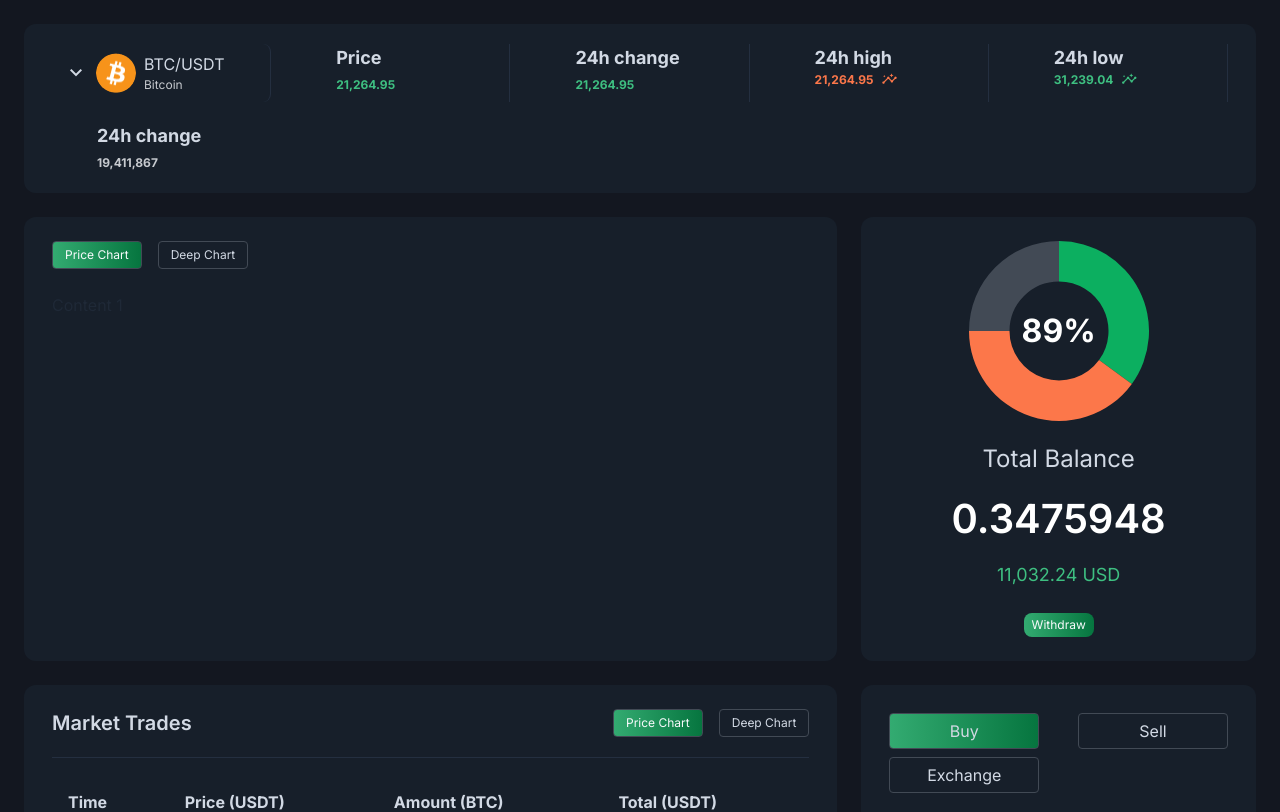
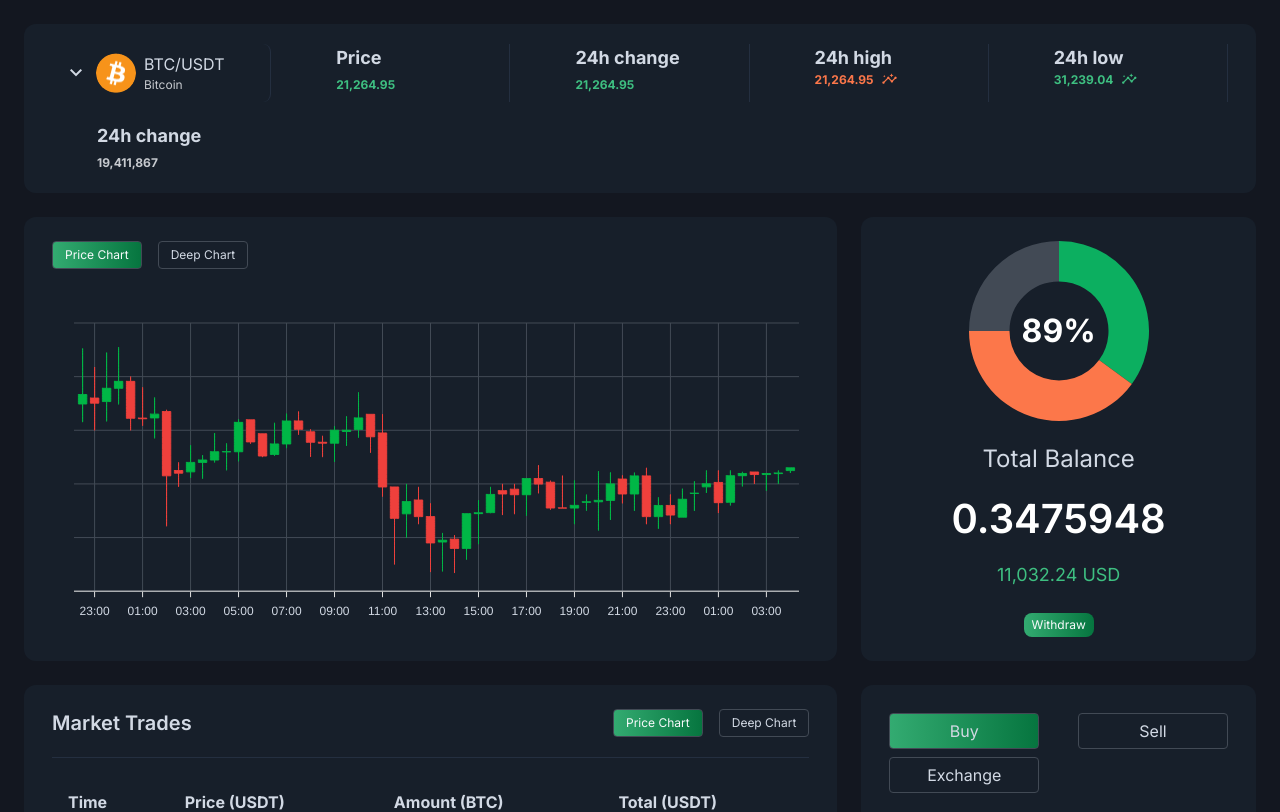
Before and after one commit to RobinHossain5261/crypt-dash, a Next.js app: page /exchange in a window 1280 px wide. Shown: the top 812 px of the page. Built offline with nearby package versions, Linux system fonts and the light colour scheme.

Commit message:
candleStick chart done

```diff
--- a/package.json
+++ b/package.json
@@ -18,10 +18,12 @@
     "autoprefixer": "10.4.14",
     "axios": "^1.5.0",
     "chart.js": "^4.3.3",
+    "highcharts": "^11.1.0",
     "material-symbols": "^0.11.0",
     "next": "13.4.13",
     "postcss": "8.4.27",
     "react": "18.2.0",
+    "react-apexcharts": "^1.4.1",
     "react-chartjs-2": "^5.2.0",
     "react-dom": "18.2.0",
     "tailwindcss": "3.3.3",
--- a/src/app/(withlayout)/exchange/page.tsx
+++ b/src/app/(withlayout)/exchange/page.tsx
@@ -14,6 +14,7 @@
 } from "../../../../public/data/exchangeData";
 import DoughnutChart from "@/components/chart/DoughnutChart";
 import CandleStickLineChart from "@/components/chart/CandleStickLineChart";
+import CandlestickChart from "@/components/chart/CandleStickChart";
 
 const Exchange = () => {
   const [selectedCurencys, setSelectedCurencys] = useState(curencys[0]);
@@ -153,8 +154,10 @@
               </Tab>
             </Tab.List>
             <Tab.Panels className="mt-6">
-              <Tab.Panel>Content 1</Tab.Panel>
-              <Tab.Panel className="h-[200px] lg:h-[330px] w-full">
+              <Tab.Panel className="h-[200px] lg:h-[330px]">
+                <CandlestickChart />
+              </Tab.Panel>
+              <Tab.Panel className="h-[200px] lg:h-[330px]">
                 <CandleStickLineChart />
               </Tab.Panel>
             </Tab.Panels>
--- /dev/null
+++ b/src/components/chart/CandleStickChart.tsx
@@ -0,0 +1,306 @@
+import React from "react";
+import dynamic from "next/dynamic";
+
+// Import ApexCharts dynamically to prevent server-side rendering issues
+const ReactApexChart = dynamic(() => import("react-apexcharts"), {
+  ssr: false,
+});
+
+const CandlestickChart = () => {
+  const series = [
+    {
+      data: [
+        {
+          x: new Date(1538778600000),
+          y: [6629.81, 6650.5, 6623.04, 6633.33],
+        },
+        {
+          x: new Date(1538780400000),
+          y: [6632.01, 6643.59, 6620, 6630.11],
+        },
+        {
+          x: new Date(1538782200000),
+          y: [6630.71, 6648.95, 6623.34, 6635.65],
+        },
+        {
+          x: new Date(1538784000000),
+          y: [6635.65, 6651, 6629.67, 6638.24],
+        },
+        {
+          x: new Date(1538785800000),
+          y: [6638.24, 6640, 6620, 6624.47],
+        },
+        {
+          x: new Date(1538787600000),
+          y: [6624.53, 6636.03, 6621.68, 6624.31],
+        },
+        {
+          x: new Date(1538789400000),
+          y: [6624.61, 6632.2, 6617, 6626.02],
+        },
+        {
+          x: new Date(1538791200000),
+          y: [6627, 6627.62, 6584.22, 6603.02],
+        },
+        {
+          x: new Date(1538793000000),
+          y: [6605, 6608.03, 6598.95, 6604.01],
+        },
+        {
+          x: new Date(1538794800000),
+          y: [6604.5, 6614.4, 6602.26, 6608.02],
+        },
+        {
+          x: new Date(1538796600000),
+          y: [6608.02, 6610.68, 6601.99, 6608.91],
+        },
+        {
+          x: new Date(1538798400000),
+          y: [6608.91, 6618.99, 6608.01, 6612],
+        },
+        {
+          x: new Date(1538800200000),
+          y: [6612, 6615.13, 6605.09, 6612],
+        },
+        {
+          x: new Date(1538802000000),
+          y: [6612, 6624.12, 6608.43, 6622.95],
+        },
+        {
+          x: new Date(1538803800000),
+          y: [6623.91, 6623.91, 6615, 6615.67],
+        },
+        {
+          x: new Date(1538805600000),
+          y: [6618.69, 6618.74, 6610, 6610.4],
+        },
+        {
+          x: new Date(1538807400000),
+          y: [6611, 6622.78, 6610.4, 6614.9],
+        },
+        {
+          x: new Date(1538809200000),
+          y: [6614.9, 6626.2, 6613.33, 6623.45],
+        },
+        {
+          x: new Date(1538811000000),
+          y: [6623.48, 6627, 6618.38, 6620.35],
+        },
+        {
+          x: new Date(1538812800000),
+          y: [6619.43, 6620.35, 6610.05, 6615.53],
+        },
+        {
+          x: new Date(1538814600000),
+          y: [6615.53, 6617.93, 6610, 6615.19],
+        },
+        {
+          x: new Date(1538816400000),
+          y: [6615.19, 6621.6, 6608.2, 6620],
+        },
+        {
+          x: new Date(1538818200000),
+          y: [6619.54, 6625.17, 6614.15, 6620],
+        },
+        {
+          x: new Date(1538820000000),
+          y: [6620.33, 6634.15, 6617.24, 6624.61],
+        },
+        {
+          x: new Date(1538821800000),
+          y: [6625.95, 6626, 6611.66, 6617.58],
+        },
+        {
+          x: new Date(1538823600000),
+          y: [6619, 6625.97, 6595.27, 6598.86],
+        },
+        {
+          x: new Date(1538825400000),
+          y: [6598.86, 6598.88, 6570, 6587.16],
+        },
+        {
+          x: new Date(1538827200000),
+          y: [6588.86, 6600, 6580, 6593.4],
+        },
+        {
+          x: new Date(1538829000000),
+          y: [6593.99, 6598.89, 6585, 6587.81],
+        },
+        {
+          x: new Date(1538830800000),
+          y: [6587.81, 6592.73, 6567.14, 6578],
+        },
+        {
+          x: new Date(1538832600000),
+          y: [6578.35, 6581.72, 6567.39, 6579],
+        },
+        {
+          x: new Date(1538834400000),
+          y: [6579.38, 6580.92, 6566.77, 6575.96],
+        },
+        {
+          x: new Date(1538836200000),
+          y: [6575.96, 6589, 6571.77, 6588.92],
+        },
+        {
+          x: new Date(1538838000000),
+          y: [6588.92, 6594, 6577.55, 6589.22],
+        },
+        {
+          x: new Date(1538839800000),
+          y: [6589.3, 6598.89, 6589.1, 6596.08],
+        },
+        {
+          x: new Date(1538841600000),
+          y: [6597.5, 6600, 6588.39, 6596.25],
+        },
+        {
+          x: new Date(1538843400000),
+          y: [6598.03, 6600, 6588.73, 6595.97],
+        },
+        {
+          x: new Date(1538845200000),
+          y: [6595.97, 6602.01, 6588.17, 6602],
+        },
+        {
+          x: new Date(1538847000000),
+          y: [6602, 6607, 6596.51, 6599.95],
+        },
+        {
+          x: new Date(1538848800000),
+          y: [6600.63, 6601.21, 6590.39, 6591.02],
+        },
+        {
+          x: new Date(1538850600000),
+          y: [6591.02, 6603.08, 6591, 6591],
+        },
+        {
+          x: new Date(1538852400000),
+          y: [6591, 6601.32, 6585, 6592],
+        },
+        {
+          x: new Date(1538854200000),
+          y: [6593.13, 6596.01, 6590, 6593.34],
+        },
+        {
+          x: new Date(1538856000000),
+          y: [6593.34, 6604.76, 6582.63, 6593.86],
+        },
+        {
+          x: new Date(1538857800000),
+          y: [6593.86, 6604.28, 6586.57, 6600.01],
+        },
+        {
+          x: new Date(1538859600000),
+          y: [6601.81, 6603.21, 6592.78, 6596.25],
+        },
+        {
+          x: new Date(1538861400000),
+          y: [6596.25, 6604.2, 6590, 6602.99],
+        },
+        {
+          x: new Date(1538863200000),
+          y: [6602.99, 6606, 6584.99, 6587.81],
+        },
+        {
+          x: new Date(1538865000000),
+          y: [6587.81, 6595, 6583.27, 6591.96],
+        },
+        {
+          x: new Date(1538866800000),
+          y: [6591.97, 6596.07, 6585, 6588.39],
+        },
+        {
+          x: new Date(1538868600000),
+          y: [6587.6, 6598.21, 6587.6, 6594.27],
+        },
+        {
+          x: new Date(1538870400000),
+          y: [6596.44, 6601, 6590, 6596.55],
+        },
+        {
+          x: new Date(1538872200000),
+          y: [6598.91, 6605, 6596.61, 6600.02],
+        },
+        {
+          x: new Date(1538874000000),
+          y: [6600.55, 6605, 6589.14, 6593.01],
+        },
+        {
+          x: new Date(1538875800000),
+          y: [6593.15, 6605, 6592, 6603.06],
+        },
+        {
+          x: new Date(1538877600000),
+          y: [6603.07, 6604.5, 6599.09, 6603.89],
+        },
+        {
+          x: new Date(1538879400000),
+          y: [6604.44, 6604.44, 6600, 6603.5],
+        },
+        {
+          x: new Date(1538881200000),
+          y: [6603.5, 6603.99, 6597.5, 6603.86],
+        },
+        {
+          x: new Date(1538883000000),
+          y: [6603.85, 6605, 6600, 6604.07],
+        },
+        {
+          x: new Date(1538884800000),
+          y: [6604.98, 6606, 6604.07, 6606],
+        },
+      ],
+    },
+  ];
+
+  const options: any = {
+    chart: {
+      type: "candlestick",
+      height: 350,
+      toolbar: {
+        show: false,
+      },
+    },
+    xaxis: {
+      type: "datetime",
+      labels: {
+        style: {
+          fontSize: "12px",
+          colors: "#D2D9E4",
+          cssClass: "chart-label-x",
+        },
+      },
+    },
+    yaxis: {
+      labels: {
+        show: false,
+      },
+      tooltip: {
+        enabled: true,
+      },
+    },
+    grid: {
+      show: true,
+      borderColor: "#424A55",
+      xaxis: {
+        lines: {
+          show: true, //or just here to disable only x axis grids
+        },
+      },
+    },
+  };
+
+  return (
+    <div>
+      <ReactApexChart
+        options={options}
+        series={series}
+        type="candlestick"
+        height={330}
+      />
+    </div>
+  );
+};
+
+export default CandlestickChart;
--- a/src/components/chart/CandleStickLineChart.tsx
+++ b/src/components/chart/CandleStickLineChart.tsx
@@ -56,9 +56,6 @@
         },
         scales: {
           y: {
-            grid: {
-              color: "#424A55",
-            },
             beginAtZero: true,
             display: false,
           },
--- a/tsconfig.json
+++ b/tsconfig.json
@@ -23,6 +23,6 @@
       "@/*": ["./src/*"]
     }
   },
-  "include": ["next-env.d.ts", "**/*.ts", "**/*.tsx", ".next/types/**/*.ts", "src/components/chart/LineChart.tsx"],
+  "include": ["next-env.d.ts", "**/*.ts", "**/*.tsx", ".next/types/**/*.ts", "src/components/chart/LineChart.tsx", "src/components/chart/CandleStickChart.tsx"],
   "exclude": ["node_modules"]
 }
```
Also changed, not shown: 1 other file (tests, documents, lock files or other folders).
